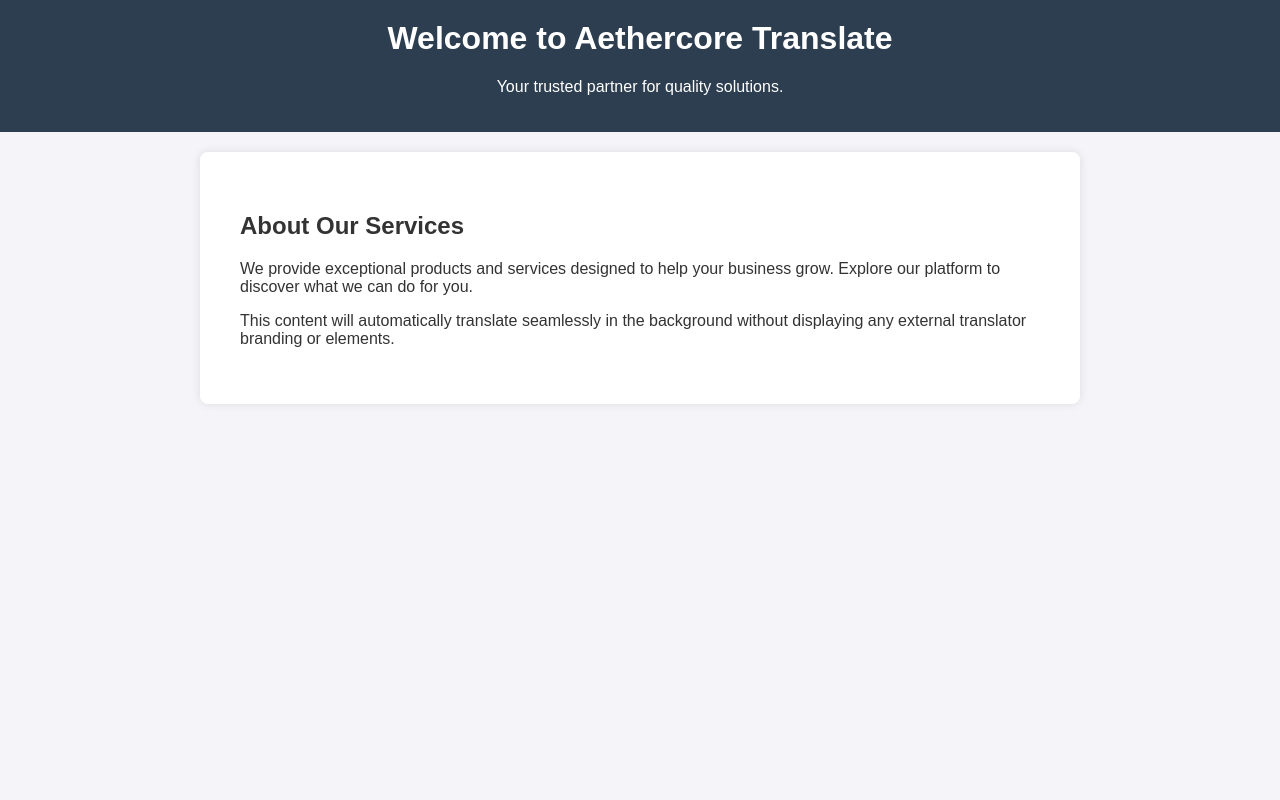
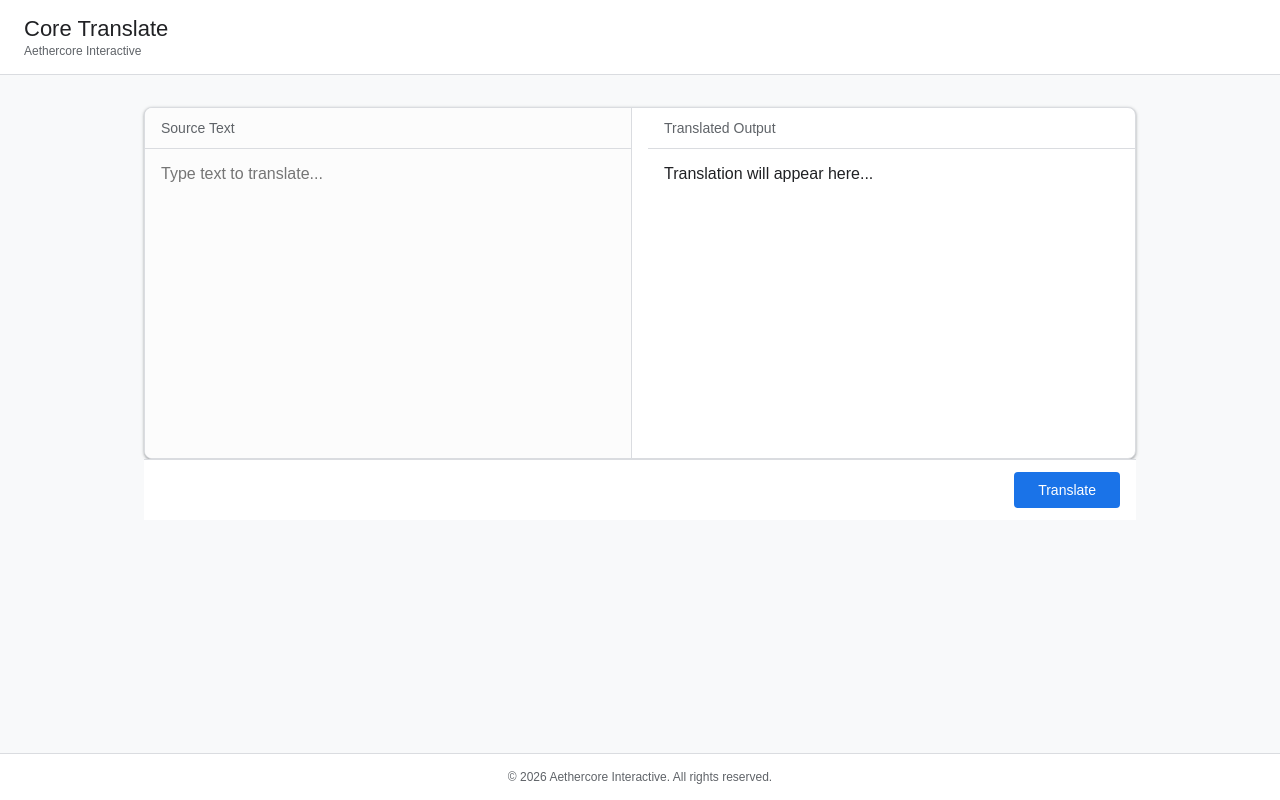
Before and after one commit to sharanmusician/Aethercore-Translate, a plain HTML site: page index.html in a window 1280 px wide. Drawn offline with Linux system fonts and the light colour scheme.

Commit message:
Update index.html

```diff
--- a/index.html
+++ b/index.html
@@ -3,79 +3,219 @@
 <head>
     <meta charset="UTF-8">
     <meta name="viewport" content="width=device-width, initial-scale=1.0">
-    <title>Aethercore Translate - Next-Gen Solutions</title>
+    <title>Core Translate - Aethercore Interactive</title>
     <style>
-        /* Base Styling */
+        /* Base Styling - Google Translate Clean Minimalist Aesthetic */
+        :root {
+            --primary-color: #1a73e8;
+            --primary-hover: #1557b0;
+            --bg-color: #f8f9fa;
+            --card-bg: #ffffff;
+            --border-color: #dadce0;
+            --text-main: #202124;
+            --text-secondary: #5f6368;
+        }
+
         body {
             font-family: Arial, sans-serif;
             margin: 0;
             padding: 0;
-            background-color: #f4f4f9;
-            color: #333;
-        }
-        header {
-            background-color: #2c3e50;
-            color: white;
-            padding: 20px;
-            text-align: center;
-        }
-        main {
-            padding: 40px;
-            max-width: 800px;
-            margin: 0 auto;
-            background: white;
-            box-shadow: 0px 0px 10px rgba(0,0,0,0.1);
-            border-radius: 8px;
-            margin-top: 20px;
-        }
-        h1 {
-            margin-top: 0;
+            background-color: var(--bg-color);
+            color: var(--text-main);
+            display: flex;
+            flex-direction: column;
+            min-height: 100vh;
         }
 
-        /* Hide Google Translate Branding & Artifacts */
-        .goog-te-banner-frame {
+        header {
+            background-color: var(--card-bg);
+            border-bottom: 1px solid var(--border-color);
+            padding: 16px 24px;
+            display: flex;
+            align-items: center;
+            justify-content: space-between;
+        }
+
+        .brand-container {
+            display: flex;
+            flex-direction: column;
+        }
+
+        .brand-container h1 {
+            font-size: 22px;
+            font-weight: 400;
+            margin: 0;
+            color: var(--text-main);
+        }
+
+        .brand-container span {
+            font-size: 12px;
+            color: var(--text-secondary);
+            margin-top: 2px;
+        }
+
+        main {
+            flex: 1;
+            padding: 32px 16px;
+            max-width: 1024px;
+            width: 100%;
+            margin: 0 auto;
+            box-sizing: border-box;
+        }
+
+        /* Translate UI Layout */
+        .translator-container {
+            display: grid;
+            grid-template-columns: 1fr 1fr;
+            gap: 16px;
+            background: var(--card-bg);
+            border: 1px solid var(--border-color);
+            border-radius: 8px;
+            box-shadow: 0 1px 2px 0 rgba(60,64,67,0.3), 0 1px 3px 1px rgba(60,64,67,0.15);
+            overflow: hidden;
+            min-height: 350px;
+        }
+
+        .translator-pane {
+            display: flex;
+            flex-direction: column;
+            position: relative;
+        }
+
+        .translator-pane:first-child {
+            border-right: 1px solid var(--border-color);
+            background-color: #fcfcfc;
+        }
+
+        .pane-header {
+            padding: 12px 16px;
+            border-bottom: 1px solid var(--border-color);
+            font-size: 14px;
+            font-weight: 500;
+            color: var(--text-secondary);
+        }
+
+        textarea {
+            width: 100%;
+            height: 100%;
+            min-height: 250px;
+            border: none;
+            padding: 16px;
+            font-size: 16px;
+            font-family: inherit;
+            resize: none;
+            outline: none;
+            box-sizing: border-box;
+            background: transparent;
+            color: var(--text-main);
+        }
+
+        .output-box {
+            padding: 16px;
+            font-size: 16px;
+            color: var(--text-main);
+            flex: 1;
+            white-space: pre-wrap;
+            word-break: break-word;
+        }
+
+        .action-bar {
+            padding: 12px 16px;
+            display: flex;
+            justify-content: flex-end;
+            border-top: 1px solid var(--border-color);
+            background: var(--card-bg);
+        }
+
+        button {
+            background-color: var(--primary-color);
+            color: white;
+            border: none;
+            padding: 10px 24px;
+            font-size: 14px;
+            font-weight: 500;
+            border-radius: 4px;
+            cursor: pointer;
+            transition: background 0.2s;
+        }
+
+        button:hover {
+            background-color: var(--primary-hover);
+        }
+
+        footer {
+            text-align: center;
+            padding: 16px;
+            font-size: 12px;
+            color: var(--text-secondary);
+            border-top: 1px solid var(--border-color);
+            background-color: var(--card-bg);
+        }
+
+        /* Hide Google Translate Default UI Artifacts */
+        .goog-te-banner-frame, .goog-tooltip, #goog-gt-tt, .goog-te-gadget span {
             display: none !important;
         }
         body {
             top: 0px !important;
             position: static !important;
         }
-        .goog-tooltip {
-            display: none !important;
-        }
         .goog-text-highlight {
             background-color: transparent !important;
             box-shadow: none !important;
         }
-        .goog-te-gadget span {
-            display: none !important;
-        }
-        #goog-gt-tt {
-            display: none !important;
-        }
-        /* Hide default widget container if handling translation programmatically */
         #google_translate_element {
             display: none;
+        }
+
+        @media (max-width: 768px) {
+            .translator-container {
+                grid-template-columns: 1fr;
+            }
+            .translator-pane:first-child {
+                border-right: none;
+                border-bottom: 1px solid var(--border-color);
+            }
         }
     </style>
 </head>
 <body>
 
     <header>
-        <h1>Welcome to Aethercore Translate</h1>
-        <p>Your trusted partner for quality solutions.</p>
+        <div class="brand-container">
+            <h1>Core Translate</h1>
+            <span>Aethercore Interactive</span>
+        </div>
     </header>
 
     <main>
-        <h2>About Our Services</h2>
-        <p>We provide exceptional products and services designed to help your business grow. Explore our platform to discover what we can do for you.</p>
-        <p>This content will automatically translate seamlessly in the background without displaying any external translator branding or elements.</p>
+        <div class="translator-container">
+            <!-- Source Input Pane -->
+            <div class="translator-pane">
+                <div class="pane-header">Source Text</div>
+                <textarea id="source-text" placeholder="Type text to translate..."></textarea>
+            </div>
+
+            <!-- Target Output Pane -->
+            <div class="translator-pane">
+                <div class="pane-header">Translated Output</div>
+                <div id="target-output" class="output-box">Translation will appear here...</div>
+            </div>
+        </div>
+
+        <div class="action-bar">
+            <button id="translate-btn">Translate</button>
+        </div>
     </main>
 
-    <!-- Hidden Google Translate Element Container -->
+    <footer>
+        &copy; 2026 Aethercore Interactive. All rights reserved.
+    </footer>
+
+    <!-- Hidden Google Translate Element -->
     <div id="google_translate_element"></div>
 
-    <!-- Google Translate Initialization Script -->
+    <!-- Background Translation Logic -->
     <script type="text/javascript">
         function googleTranslateElementInit() {
             new google.translate.TranslateElement({
@@ -83,6 +223,35 @@
                 autoDisplay: false
             }, 'google_translate_element');
         }
+
+        document.getElementById('translate-btn').addEventListener('click', function() {
+            const textToTranslate = document.getElementById('source-text').value;
+            const outputBox = document.getElementById('target-output');
+
+            if (!textToTranslate.trim()) {
+                outputBox.innerText = "Please enter some text to translate.";
+                return;
+            }
+
+            // Setting up a temporary hidden element to utilize Google Translate in the background
+            let hiddenContainer = document.getElementById('hidden-translation-mirror');
+            if (!hiddenContainer) {
+                hiddenContainer = document.createElement('div');
+                hiddenContainer.id = 'hidden-translation-mirror';
+                hiddenContainer.style.display = 'none';
+                document.body.appendChild(hiddenContainer);
+            }
+
+            hiddenContainer.innerText = textToTranslate;
+            outputBox.innerText = "Translating...";
+
+            // Simulating real-time sync with background translation element
+            setTimeout(() => {
+                // Pulling translated innerText once Google Translate processes the node
+                const translatedNode = hiddenContainer.innerText;
+                outputBox.innerText = translatedNode;
+            }, 600);
+        });
     </script>
     <script type="text/javascript" src="//translate.google.com/translate_a/element.js?cb=googleTranslateElementInit"></script>
 
```
